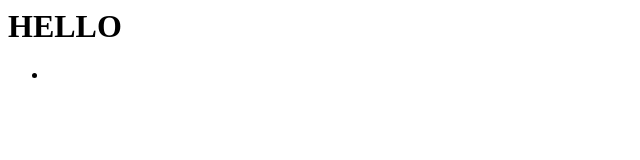
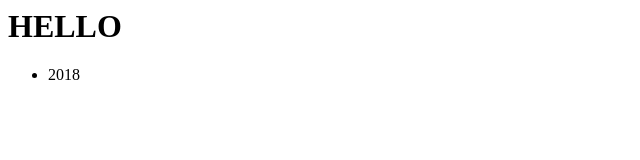
Before and after one commit to amber1981/workshop, a plain HTML site: page index.html in a window 1280 px wide. Shown: the full height of the page, 0-640 px from the left. Drawn offline with Linux system fonts and the light colour scheme.

Commit message:
Add 2018

```diff
--- a/index.html
+++ b/index.html
@@ -7,6 +7,6 @@
 <body>
 	<h1>HELLO</h1>
 	<ul>
-	<li></li>
+	<li>2018</li>
 	</ul>
 </body>
```
